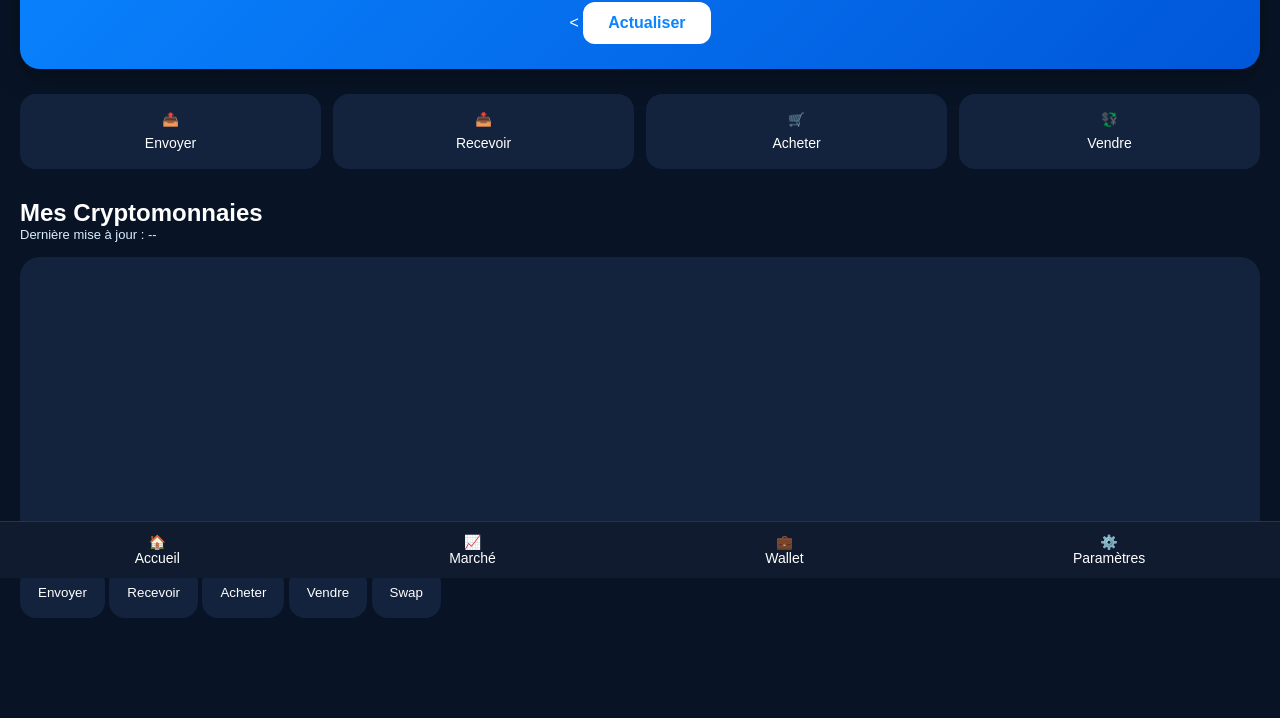
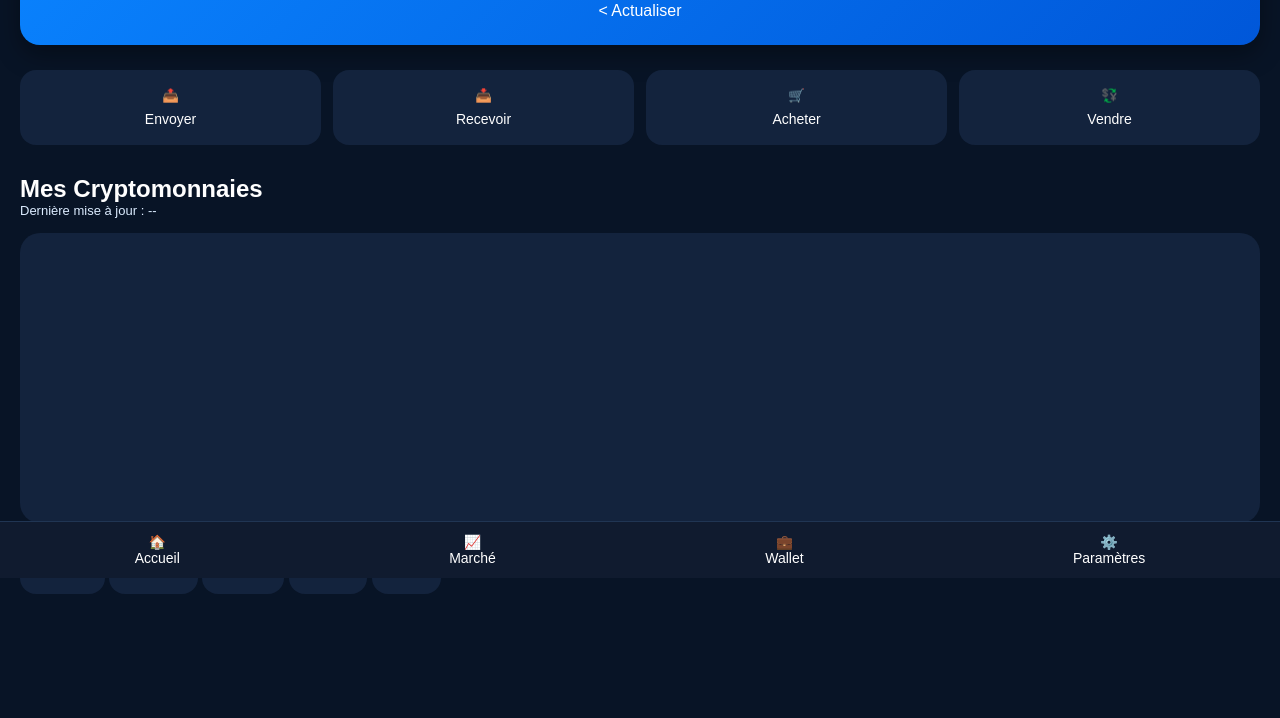
Before and after one commit to SOCOETRAP200/socoetrap200.github.io, a plain HTML site: page index.html in a window 1280 px wide. Shown: the part 222-940 px from the top of the page. After the commit the page ends 916 px from the top, so only its background shows below. Drawn offline with Linux system fonts and the light colour scheme; a script that the page names is missing.

Commit message:
Fix button HTML formatting in index.html

```diff
--- a/index.html
+++ b/index.html
@@ -26,7 +26,7 @@
 
     <h1 id="balance">$0.00</h1>
 <
-    <button id="refreshBtn">
+
         Actualiser
     </button>
 
```
